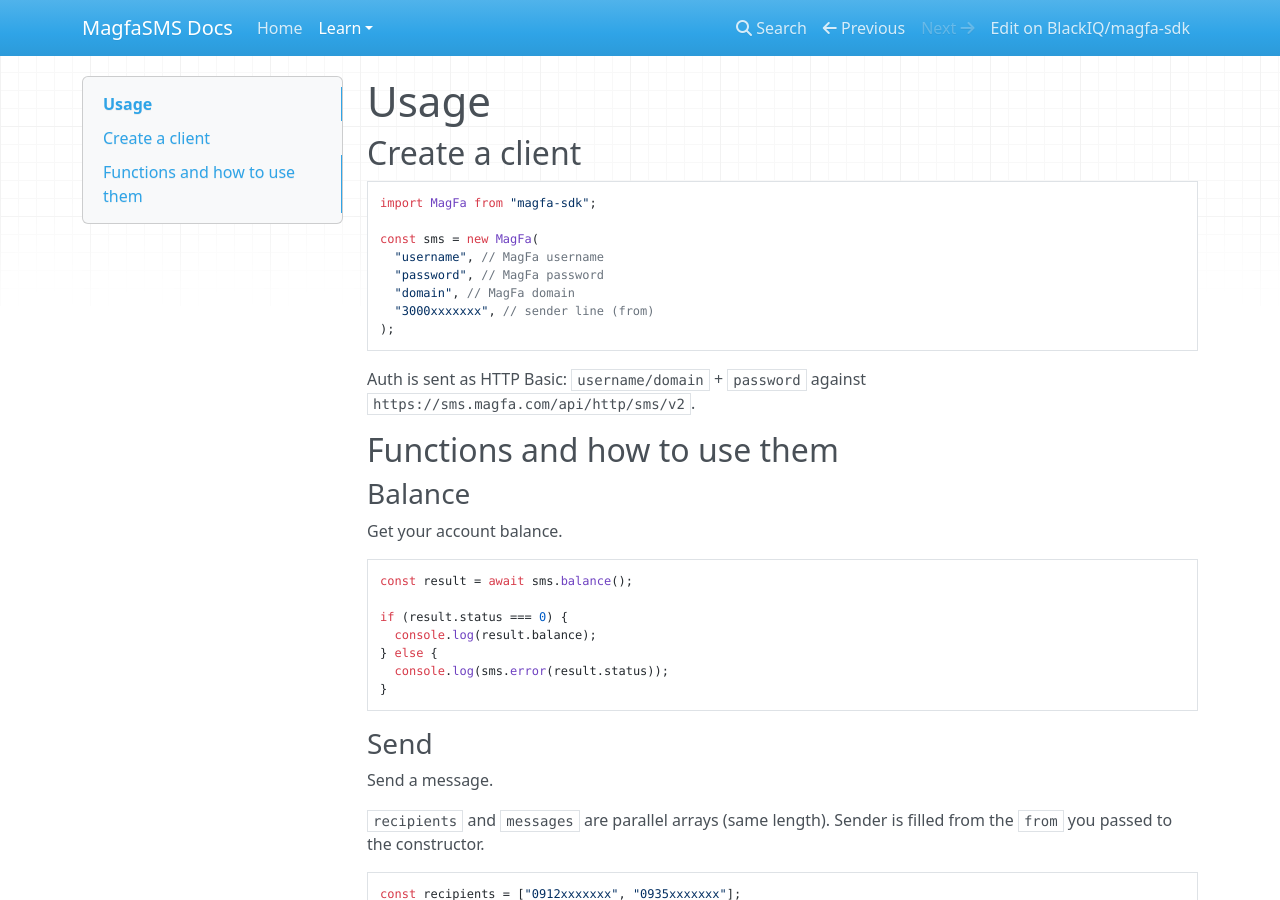
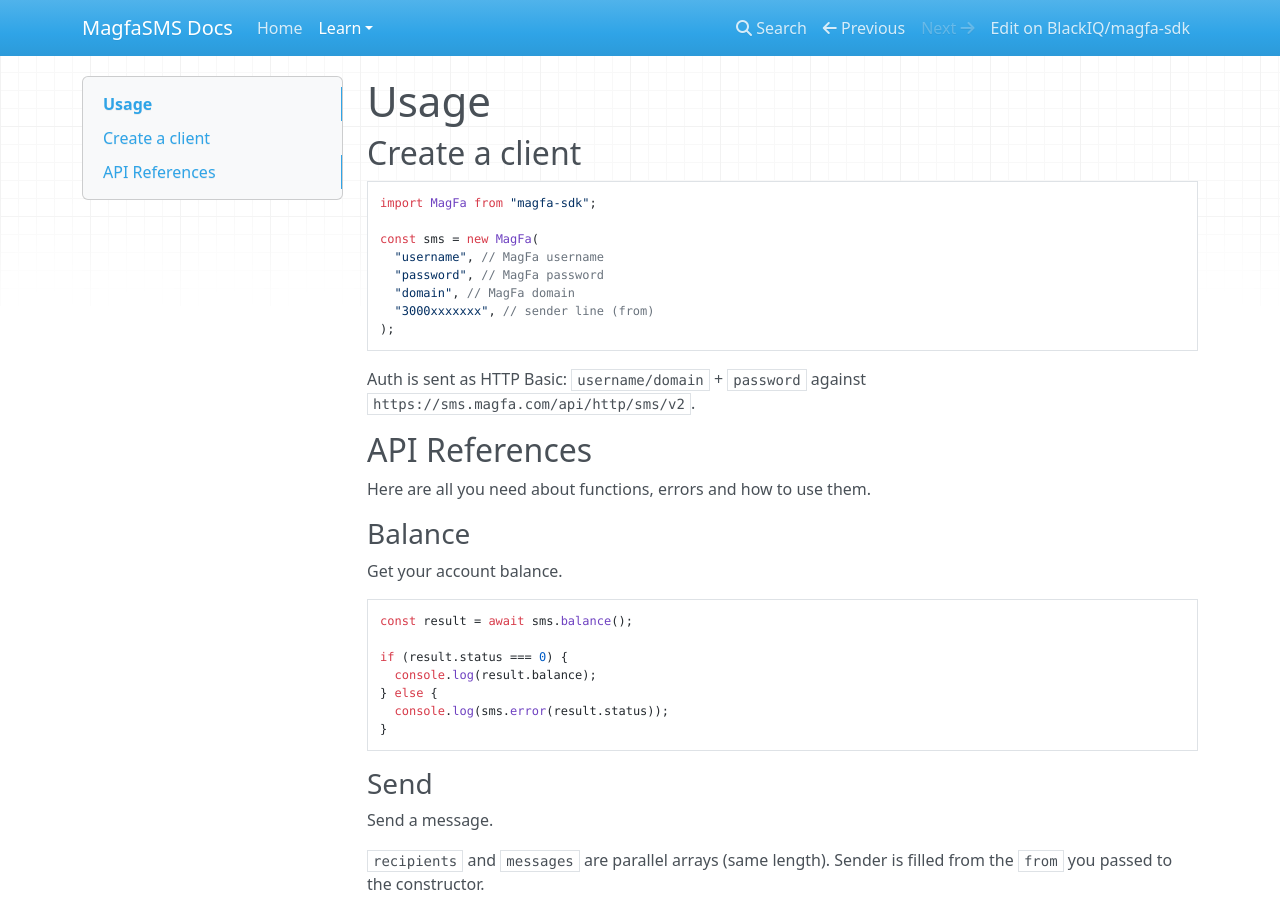
Before and after one commit to BlackIQ/magfa-sdk, an MkDocs documentation site: the page built from docs/learn/usage.md, in a window 1280 px wide and 900 px high. Built offline with MkDocs 1.6.1, drawn with Linux system fonts in a browser that asks for light colours; nearby versions of some CDN libraries.

Commit message:
My issues

```diff
--- a/docs/learn/usage.md
+++ b/docs/learn/usage.md
@@ -15,7 +15,9 @@ const sms = new MagFa(
 
 Auth is sent as HTTP Basic: `username/domain` + `password` against `https://sms.magfa.com/api/http/sms/v2`.
 
-## Functions and how to use them
+## API References
+
+Here are all you need about functions, errors and how to use them.
 
 ### Balance
 
```
